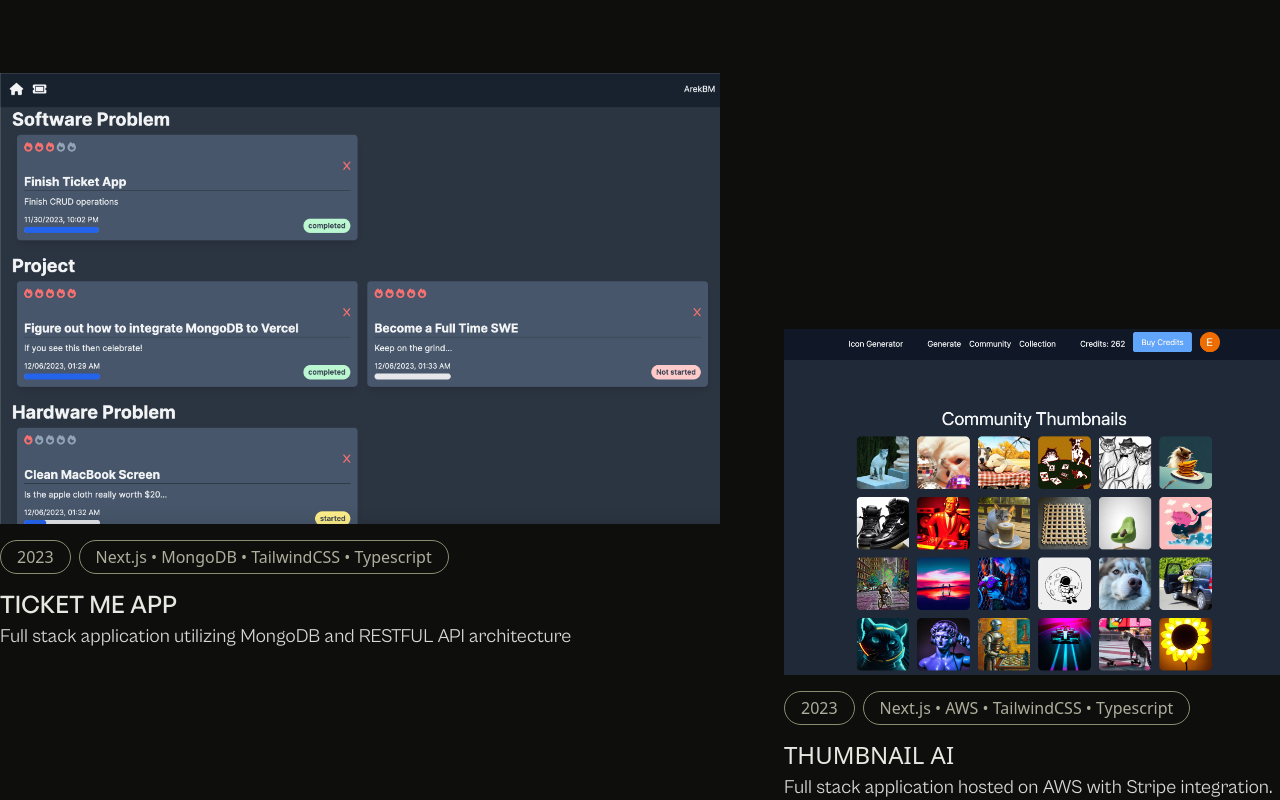
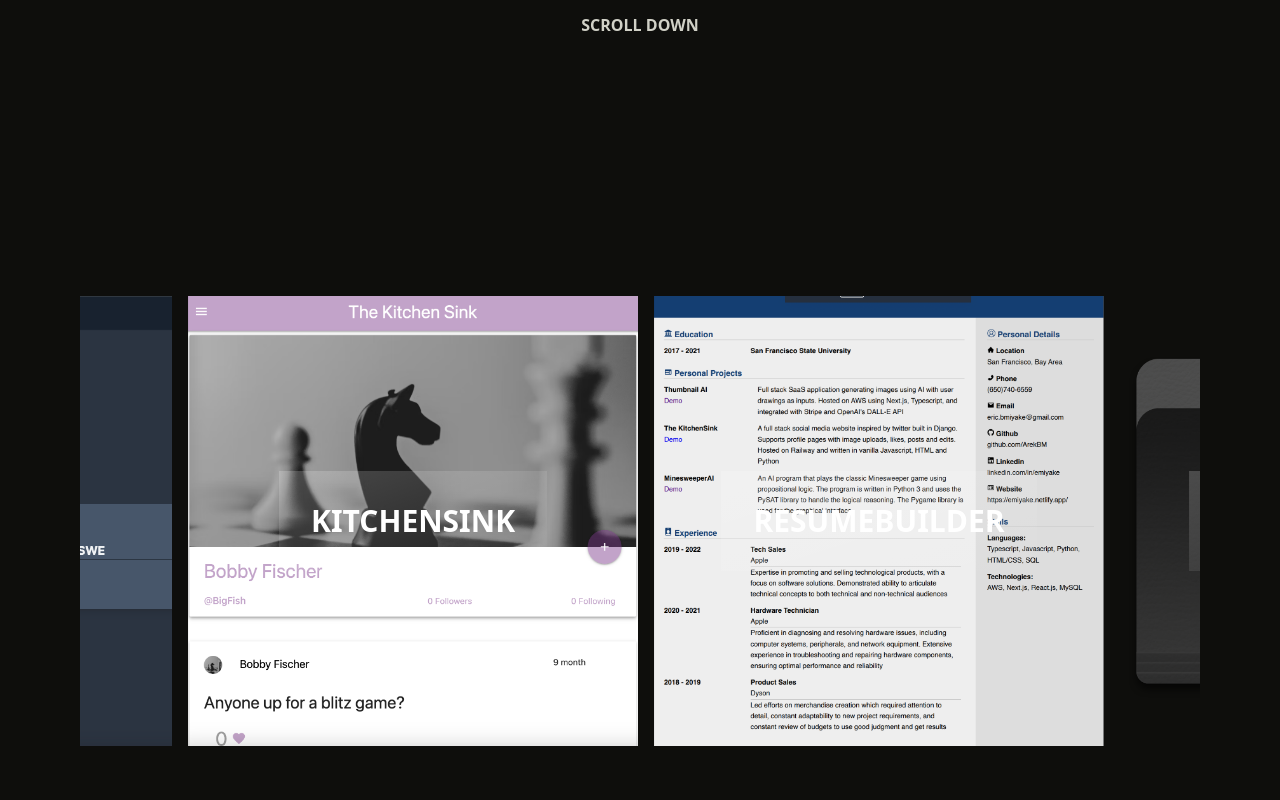
Before and after one commit to ArekBM/portfolio3.0, a Next.js app: page / in a window 1280 px wide. Shown: the part 2860-3660 px from the top of the page. Built offline with nearby package versions, Linux system fonts and the light colour scheme.

Commit message:
added project carousel

```diff
--- a/app/Pages/Projects.tsx
+++ b/app/Pages/Projects.tsx
@@ -1,8 +1,10 @@
 import localFont from 'next/font/local'
 import AnimatedText from '../(components)/AnimatedText'
 import { useState, useEffect } from 'react'
-import { motion, useAnimate } from 'framer-motion'
+import { motion, useAnimate, useTransform, useScroll  } from 'framer-motion'
 import Arrow from '@mui/icons-material/ArrowOutward';
+import { MouseEventHandler, useRef } from "react";
+
 
 
 const generalSans = localFont({
@@ -17,10 +19,43 @@ const generalVar = localFont({
     src: '../styles/fonts/GeneralSans-Variable.woff2'
 })
 
+
+const Card = ({card } : { card: CardType}) => {
+    return (
+    <a href={card.link} target='_blank'>
+        <div
+            key={card.id}
+            className="group relative h-[450px] w-[450px] overflow-hidden"
+        >
+            <div
+                style={{
+                backgroundImage: `url(${card.url})`,
+                backgroundSize: "cover",
+                backgroundPosition: "center",
+                }}
+                className="absolute inset-0 z-0 transition-transform duration-300 group-hover:scale-110 group-hover:rounded"
+            />
+            <div className="absolute inset-0 z-10 grid place-content-center">
+                    <p className="bg-gradient-to-br from-white/20 to-white/0 p-8 text-3xl font-black uppercase text-white backdrop-blur-l">
+                        {card.title}
+                    </p>
+            </div>
+        </div>
+    </a>
+    );
+  };
+
 const Projects = ()  => {
     const [ mousePosition, setMousePosition ] = useState({ x: 0, y: 0})
     const [ scope, animate ] = useAnimate()
     const [ arrowScope, animateArrow ] = useAnimate()
+
+    const targetRef = useRef<HTMLDivElement | null>(null);
+    const { scrollYProgress } = useScroll({
+      target: targetRef,
+    });
+
+    const scrollx = useTransform(scrollYProgress, [0, 1], ["1%", "-50%"])
 
 
     const updateMousePosition = (e : any) => {
@@ -51,11 +86,11 @@ const Projects = ()  => {
     return (
         <section
             id='projects'
-            className='my-[10%] overflow-hidden'
+            className='my-[10%] min-h-screen w-full px-10 md:px-5 xl:px-20 2xl:px-28 oveflow-hidden'
         >
             <motion.div ref={scope} className='cursordotlinks group relative' style={{ left: x, top : y}} >
                 <motion.div ref={arrowScope} style={{ opacity: 0}}>
-                    <Arrow className='relative translate-y-10 translate-x-11 opacity: 0' />
+                    <Arrow className='relative translate-y-10 translate-x-11' />
                 </motion.div>
             </motion.div>
             <div className='section-heading select-none'>
@@ -64,9 +99,30 @@ const Projects = ()  => {
                 </div>
 
             </div>
-            <div className='mt-10 grid grid-cols-1 gap-16 gap-y-10 md:grid-cols-12'>
+            <div>
+                <div className="flex h-48 items-center justify-center">
+                    <span className="font-semibold uppercase text-abouttxt">
+                    Scroll down
+                    </span>
+                </div>
+                <section ref={targetRef} className="relative h-[300vh]">
+                    <div className="sticky top-0 flex h-screen items-center overflow-hidden">
+                    <motion.div style={{ x: scrollx }} className="flex gap-4">
+                        {cards.map((card) => {
+                        return <div key={card.id } onMouseEnter={handleHover} onMouseLeave={handleExit}><Card card={card} /></div>;
+                        })}
+                    </motion.div>
+                    </div>
+                </section>
+                <div className="flex h-32 items-center justify-center">
+                    <span className="font-semibold uppercase text-abouttxt">
+                    Scroll down
+                    </span>
+                </div>
+            </div>
+            {/* <div className='mt-10 grid grid-cols-1 gap-16 gap-y-10 md:grid-cols-12'>
                 <div className='col-span-1 md:col-span-12'>
-                   {/* Hero Img */}
+
                 </div>
                 <div className='col-span-1 pt-0 md:col-span-7 md:pt-16'>
                     <a href='https://ticketme-arekbm.vercel.app/' target='_blank'>
@@ -98,9 +154,51 @@ const Projects = ()  => {
                         <p className={Cabinet.className + ' text-body-2 2xl:text-4xl text-stone'}>Full stack application hosted on AWS with Stripe integration. Also utilizes tRPC and NextAuth.js </p>
                     </div>
                 </div>
-            </div>
+            </div> */}
 
         </section>
     )
 }
 export default Projects
+
+
+type CardType = {
+    url: string;
+    title: string;
+    id: number;
+    link: string;
+  };
+
+  const cards: CardType[] = [
+    {
+        url: "./dalle.png",
+        title: "Imagen",
+        id: 1,
+        link: 'https://main.d2nibnnfhe4wtq.amplifyapp.com/'
+    },
+    {
+        url: "./ticket-me.png",
+        title: "TicketMe",
+        id: 2,
+        link: 'https://ticketme-arekbm.vercel.app/'
+    },
+    {
+        url: './kitchenSink.png',
+        title: 'KitchenSink',
+        id: 3,
+        link: 'https://django-server-production-550b.up.railway.app/'
+    },
+    {
+        url: './ResumeBuilder.png',
+        title: 'ResumeBuilder',
+        id: 4,
+        link: 'http://stupendous-dasik-d8337d.netlify.app/'
+    },
+    {
+        url: "./folder.png",
+        title: "MinesweeperAI",
+        id: 5,
+        link: 'https://emiyake.netlify.app/project'
+    },
+
+  ];
--- a/app/layout.tsx
+++ b/app/layout.tsx
@@ -12,6 +12,7 @@ import Hero from './Pages/Hero'
 import { motion } from 'framer-motion'
 import Head from 'next/head'
 import em from '../public/em.png'
+
 
 
 export default function RootLayout({ children }: {children: React.ReactNode}) {
@@ -37,7 +38,7 @@ export default function RootLayout({ children }: {children: React.ReactNode}) {
     const options = {
       root: null,
       rootMargin: '0px',
-      threshold: 0.5,
+      threshold: 0.1,
     };
 
     const callback = (entries: any[]) => {
@@ -54,10 +55,12 @@ export default function RootLayout({ children }: {children: React.ReactNode}) {
 
     if (section2ref.current) {
       observer.observe(section2ref.current)
+      console.log('2')
     }
 
     if (section3ref.current) {
       observer.observe(section3ref.current)
+      console.log('3')
     }
 
 
@@ -77,7 +80,7 @@ export default function RootLayout({ children }: {children: React.ReactNode}) {
         <link rel='icon' href='../public/em.png' type='image/png' />
       </Head>
       <body>
-        <div className='cursordot xs:hidden' style={{ left: x, top : y }}>
+        <div className='cursordot opacity-0 xs:opacity-1 xl:opacity-0' style={{ left: x, top : y }}>
         </div>
         <div>
           <div className={`${bgColor} transition-all duration-500 ease-in-out`}>
```
Also changed, not shown: public/ResumeBuilder.png (added).
